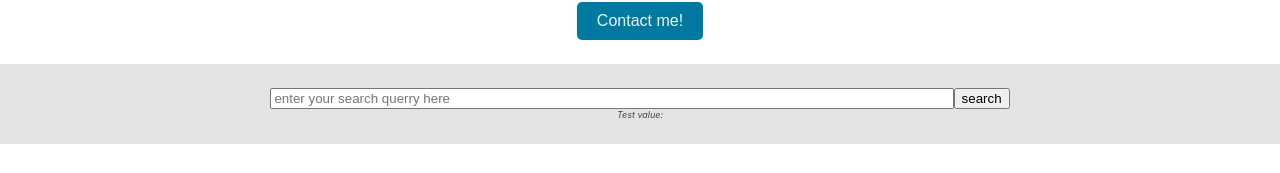
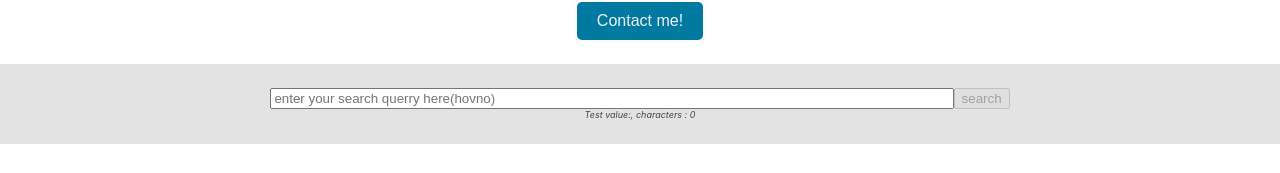
Before and after one commit to TiborKopca/ReactApp2023, a React (Vite) app: page / in a window 1280 px wide. Shown: the part 370-543 px from the top of the page. Built offline with nearby package versions, Linux system fonts and the light colour scheme.

Commit message:
Logic changes and managing state practice

```diff
--- a/src/components/Header/Header.module.css
+++ b/src/components/Header/Header.module.css
@@ -12,3 +12,6 @@ header{
 .navbar{
     /* background-color: #e6e6fa; */
 }
+.inputColorPicker{
+    cursor: pointer;
+  }
--- a/src/components/Header/LoginUI.jsx
+++ b/src/components/Header/LoginUI.jsx
@@ -14,6 +14,7 @@ function LoginWrapper({onClick,children,className}){
     )
 }
 
+//NOTICE THAT WE ARENT USING PROPS TO PASS isLogged property, that is passed by context
 function LoginUI({username, onLogoff, onLogin}){
     //INLINE EVENT HANDLER - wrapped in an anonymous function
     // const handlerLogin = (message,event) => {
@@ -21,6 +22,7 @@ function LoginUI({username, onLogoff, onLogin}){
     //     console.log(event);
     //     console.info(`is logged = ${isLogged}`)
     // }
+
     //READING CONTEXT FROM CONTEXT PROVIDER
     const isLogged = useContext(UserContext);
 
--- a/src/components/SearchBar/SearchBar.jsx
+++ b/src/components/SearchBar/SearchBar.jsx
@@ -4,17 +4,40 @@ import { useState } from "react";
 export default function SearchBar() {
   //inputs is a state variable and setInputs is the setter function
   const [inputs, setInputs] = useState({searchInputField:""});
+  const [error, setError] = useState(null);
+
   //UPDATER
-  const [isSent, setIsSent] = useState(false);
+  const [inputStatus, setInputStatus] = useState('ready'); //this has more advantages as true/false
+  // const [isSent, setIsSent] = useState(false);
 
-  const handleSubmit = (event) => {
+  async function handleSubmit(event) {
     event.preventDefault();
-    // alert(`The text you're trying to search is: ${inputValue}`)
-    console.log(inputs);
-    setIsSent(true)
-  };
+    setInputStatus('submited'); //block all inputs until next change
+    try{
+      await submitForm(inputs);
+      setInputStatus('sent') //all good
+    }catch (err){
+      setInputStatus('ready') //default state
+      setError(err)
+    }
+  }
 
-  const handleChange = (event) => {
+  function submitForm(inputs) {
+    // Pretend it's hitting the network.
+    return new Promise((resolve, reject) => {
+      setTimeout(() => {
+        let shouldError = inputs.searchInputField.toLowerCase() !== 'hovno'
+        if (shouldError) {
+          reject(new Error(`Youre trying to search ${inputs.searchInputField}, but there is only shit on this page. Try again!`));
+        } else {
+          resolve();
+        }
+      }, 1500);
+    });
+  }
+
+  const handleInputChange = (event) => {
+    event.preventDefault();
     const name = event.target.name;
     const value = event.target.value;
     //SPREAD OPERATOR TO ITERATE ALL PROPERTIES IN OBJECT WITH A DYNAMIC NAME
@@ -24,9 +47,14 @@ export default function SearchBar() {
 };
 
   //CONDITIONAL RENDERING
-  if (isSent) {
-    return <p className={styles.searchResult}>Your search &quot;{inputs.searchInputField}&quot; is not encountered!</p>;
+  if (inputStatus === 'sent') {
+    return (
+      <section className={styles.searchWrapper}>
+          <p className={styles.searchResult}>Your search &quot;{inputs.searchInputField}&quot; has been indeed encountered on this page!</p>
+      </section>
+    )
   }
+
   return (
     <section className={styles.searchWrapper}>
       <form onSubmit={handleSubmit}>
@@ -35,12 +63,25 @@ export default function SearchBar() {
           name="searchInputField"
           value={inputs.searchInputField || ""}
           className={styles.inputBar}
-          placeholder="enter your search querry here"
-          onChange={handleChange}
+          placeholder="enter your search querry here(hovno)"
+          onChange={handleInputChange}
+          disabled={inputStatus === 'submited'}
         />
-        <input type="submit" value={"search"} />
+        <input
+          type="submit"
+          value={"search"}
+          disabled={inputs.searchInputField.length === 0 || inputStatus === 'submited'}
+          />
       </form>
-      <div className={styles.testParagraph}>Test value:{inputs.searchInputField}</div>
+      <div
+          className={styles.testParagraph}>
+          Test value:{inputs.searchInputField}, characters : {inputs.searchInputField.length}
+          {error !== null &&
+                            <p className={styles.searchResult}>
+                            {error.message}
+                            </p>
+          }
+      </div>
     </section>
   );
 }
--- a/src/components/SearchBar/SearchBar.module.css
+++ b/src/components/SearchBar/SearchBar.module.css
@@ -24,4 +24,5 @@ form{
     text-align: center;
     font-weight: 600;
     padding: 2em 2em;
+    font-size: large;
 }
--- a/src/components/Time/Timer.jsx
+++ b/src/components/Time/Timer.jsx
@@ -1,29 +1,29 @@
-import { useState, useEffect } from "react";
+import { useState, useEffect, useRef } from "react";
 
 function Timer() {
   // let time = new Date().toLocaleTimeString();
-  const [count, setCount] = useState(0);
+  // const [count, setCount] = useState(0);
   const [countedTime, setCountedTime] = useState(0);
   const [width, setWidth] = useState(window.innerWidth);
   const [height, setHeight] = useState(window.innerHeight);
+  const count = useRef(0);
 
+  useEffect(() => {
+    count.current = count.current + 1
+  })
+  // useEffect(() => {
+  //   // let timer =
+  //   setTimeout(() => {
+  //     //updater function
+  //     setCount((count) => count + 1);
+  //   }, 1000);
+  // }, [count]);
+
+  //this useEffect runs every 1000ms = 1s and counts time in seconds
   //useEffect(()=>{})             runs on every re-render
-  //useEffect(()=>{},[])          runs only on mount
+  //useEffect(()=>{},[])          runs only on mount, Empty array of dependencies === effect runs only on mount/first render
   //useEffect(()=>{},[value])     runs on mount + when value/dependency changes
   //useEffect(function,[dependencies])
-  useEffect(() => {
-    // let timer =
-    setTimeout(() => {
-      //updater function
-      setCount((count) => count + 1);
-    }, 1000);
-    //Clean up the timer at the end of the useEffect hook
-    // return () => clearTimeout(timer)
-
-    //Empty array of dependencies === effect runs only on mount/first render
-  }, [count]);
-
-  //this useEffect runs every 1000ms = 1s and counts time in seconds
   useEffect(() => {
     let timer =
     setTimeout(() => {
@@ -52,7 +52,7 @@ function Timer() {
   return (
     <>
       <div style={{ display: "inline", marginLeft: "1em" }}>
-        Rendered: {count} times
+        Rendered: {count.current} times
       </div>
       <div style={{ display: "inline", marginLeft: "1em" }}>
         Time on page: {countedTime}s
```
